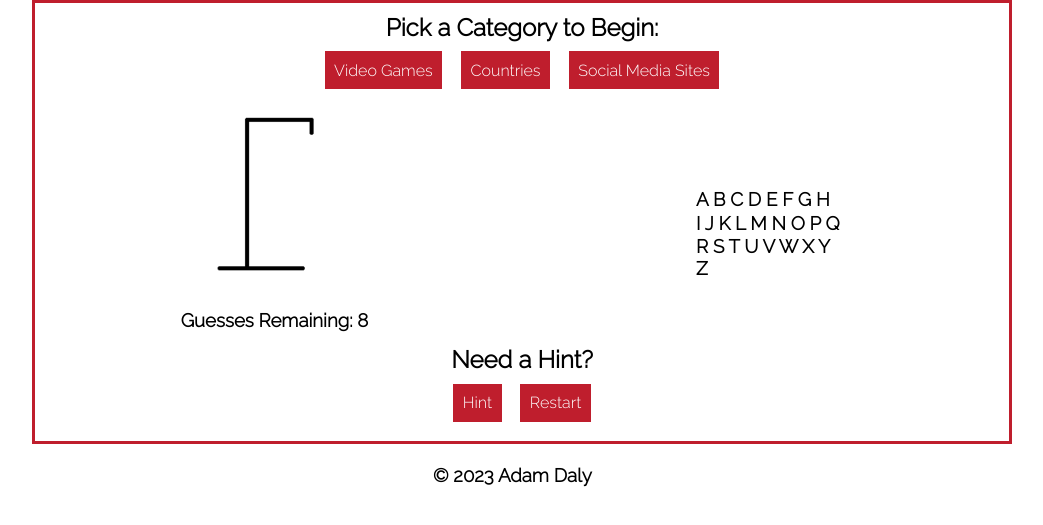
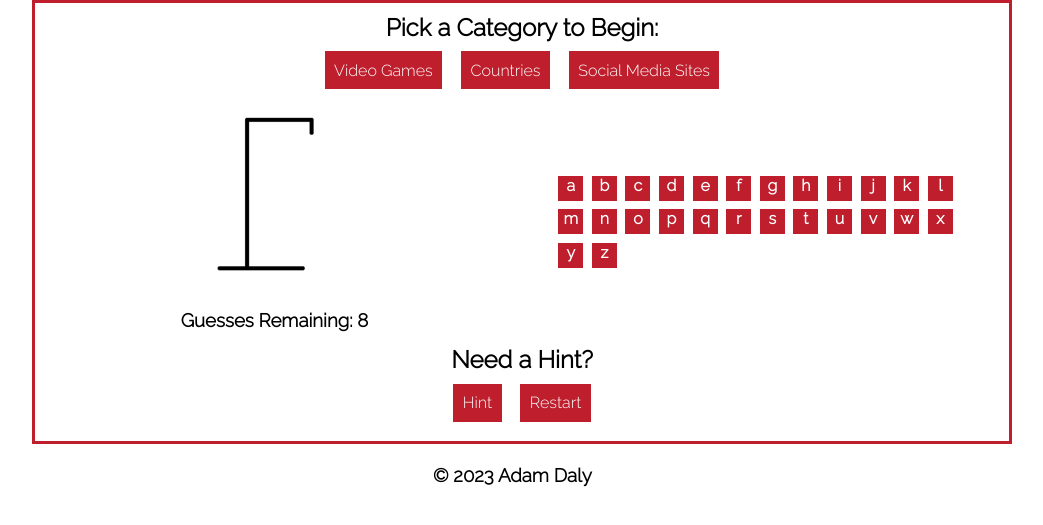
Before and after one commit to Adam-Daly/Project-2-Hangman, a plain HTML site: page index.html in a window 1280 px wide. Shown: the part 67-592 px from the top of the page, without its empty margins (118-1161 px from the left). Drawn offline with Linux system fonts and the light colour scheme.

Commit message:
deleted placeholder letters, changed letters to list with id and added styling to each letter bg

```diff
--- a/assets/css/style.css
+++ b/assets/css/style.css
@@ -102,8 +102,20 @@ main{
     margin: 1%;
 }
 
-.letters{
-    margin-top: 5%;
+#letters{
+    margin: 5%;
+    list-style: none;
+}
+
+#letters li{
+    background-color: #bf1e2d;
+    display:inline-block;
+    margin: 1%;
+    color: #fff;
+    height: 25px;
+    width: 25px;
+    text-align: center;
+    font-weight: bold;
 }
 
 .options-container{
--- a/index.html
+++ b/index.html
@@ -31,11 +31,9 @@
 
             <div class="word flex-item">
                 <h2 id="word-to-guess"></h2>
-                <div class="letters">
-                    <h3>A B C D E F G H</h3>
-                    <h3>I J K L M N O P Q</h3>
-                    <h3>R S T U V W X Y Z</h3>
-                </div>
+                <uL id="letters">
+
+                </uL>
             </div>
 
             <div class="options-container flex-container two-col">
```
